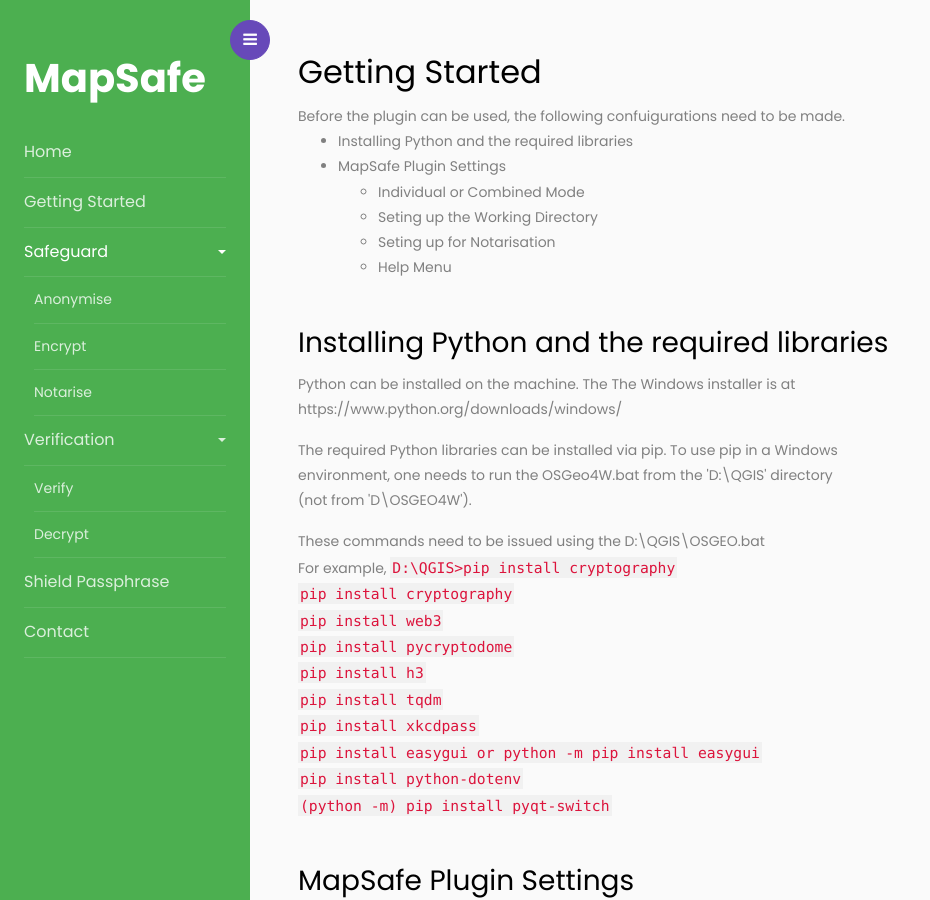
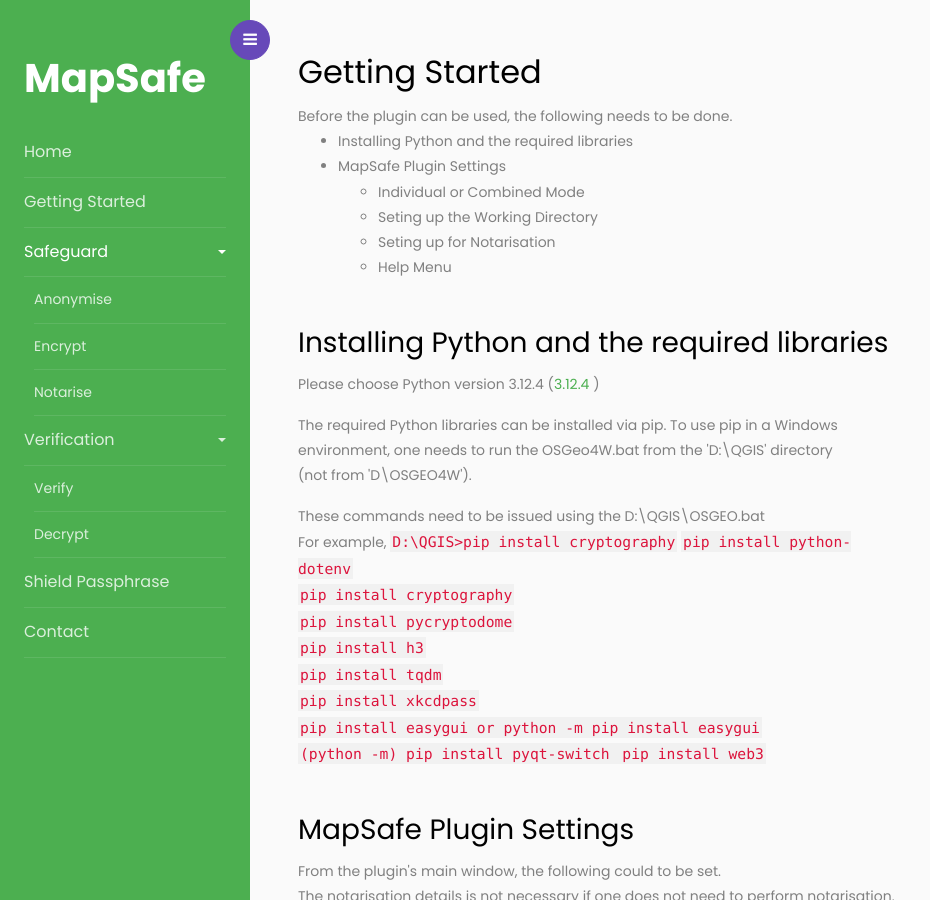
Before and after one commit to sharmapn/sharmapn.github.io, a Jekyll site: the page MapSafeQGISGeoPrivPlugin/gettingstarted.html, which Jekyll copies as it is, in a window 1280 px wide and 900 px high. Shown: the whole window, without its empty margins (0-930 px from the left). Built offline with Jekyll 4.4.1, drawn with Linux system fonts in a browser that asks for light colours.

Commit message:
Update gettingstarted.html

```diff
--- a/MapSafeQGISGeoPrivPlugin/gettingstarted.html
+++ b/MapSafeQGISGeoPrivPlugin/gettingstarted.html
@@ -116,7 +116,7 @@
 		<!-- Shield Passphrase -->
 		<h2 class="title w-100">Getting Started</h2>
 
-			Before the plugin can be used, the following confuigurations need to be made.
+			Before the plugin can be used, the following needs to be done.
 			<ul>
 				<li>Installing Python and the required libraries</a></li>
 				<li>MapSafe Plugin Settings</a></li>
@@ -131,24 +131,23 @@
 		<br>
          <h3> Installing Python and the required libraries</h3>
 
-		  <p> Python can be installed on the machine. The
-			The Windows installer is at https://www.python.org/downloads/windows/  <br>
+		  <p> Please choose Python version 3.12.4 (<a href="https://www.python.org/downloads/release/python-3124/">3.12.4</a> )<br>
 
 		  <p> The required Python libraries can be installed via pip.
 		  To use pip in a Windows environment, one needs to run the OSGeo4W.bat from the 'D:\QGIS' directory (not from 'D\OSGEO4W').
 				 <br>
 
 
-		  <p> These commands need to be issued using the D:\QGIS\OSGEO.bat <br> For example, <code> D:\QGIS>pip install cryptography</code> <br>
+		  <p> These commands need to be issued using the D:\QGIS\OSGEO.bat <br> For example, <code> D:\QGIS>pip install cryptography</code> <be>
+				<code> pip install python-dotenv </code> <br>
 				<code> pip install cryptography </code> <br>
-				<code> pip install web3 </code> <br>
 				<code> pip install pycryptodome </code> <br>
 			  	<code> pip install h3 </code> <br>
 			  	<code> pip install tqdm </code> <br>
 				<code> pip install xkcdpass </code> <br>
 				<code> pip install easygui or python -m pip install easygui</code> <br>
-				<code> pip install python-dotenv </code> <br>
-				<code> (python -m) pip install pyqt-switch </code>  <br>
+				<code> (python -m) pip install pyqt-switch </code>  <be>
+				<code> pip install web3 </code> <br>
 
 
 		  <br>
```
